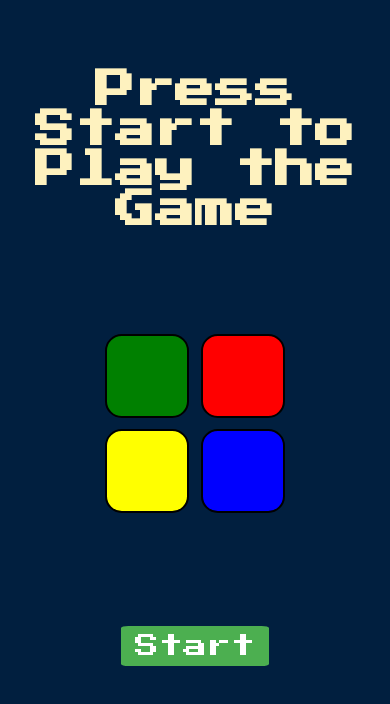
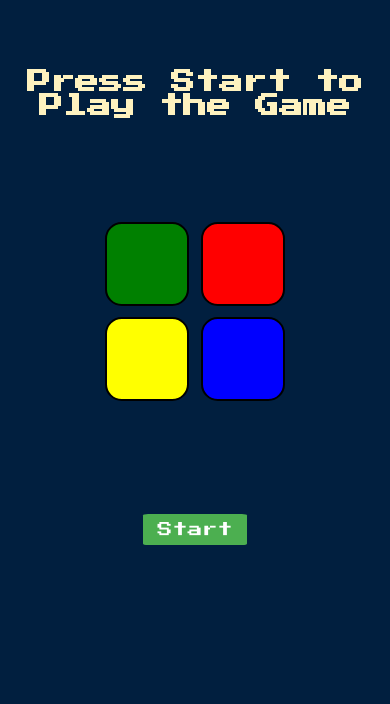
Before and after one commit to Adi-204/Simon-Game, a plain HTML site: page index.html in a window 390 px wide. Drawn offline with nearby package versions, Linux system fonts and the light colour scheme.

Commit message:
Improved Fonts

```diff
--- a/game.js
+++ b/game.js
@@ -35,7 +35,7 @@ function checkAnswer(currentLevel){
         setTimeout(function(){
             $("body").removeClass("game-over");
         },200);
-        $("#level-title").text("Game Over,Press Restart to Play Again!");
+        $("#level-title").text("Game Over,Restart to Play Again!");
         $(".restartbtn").show();
         $(".restartbtn").on("click",function(){
             startOver();
--- a/responsive.css
+++ b/responsive.css
@@ -1,6 +1,6 @@
 @media (max-width: 768px) {
     #level-title {
-      font-size: 2.5rem;
+      font-size: 1.5rem;
       margin-top: 70px;
     }
     .container{
@@ -16,7 +16,7 @@
   }
   @media (max-width: 480px) {
     #level-title {
-      font-size: 2.5rem;
+      font-size: 1.5rem;
       margin-top: 70px;
     }
     .container{
@@ -31,7 +31,7 @@
     .startbtn,
     .restartbtn {
       padding: 8px 14px;
-      font-size: 24px;
+      font-size: 15px;
       margin: 5px;
     }
 }
```
